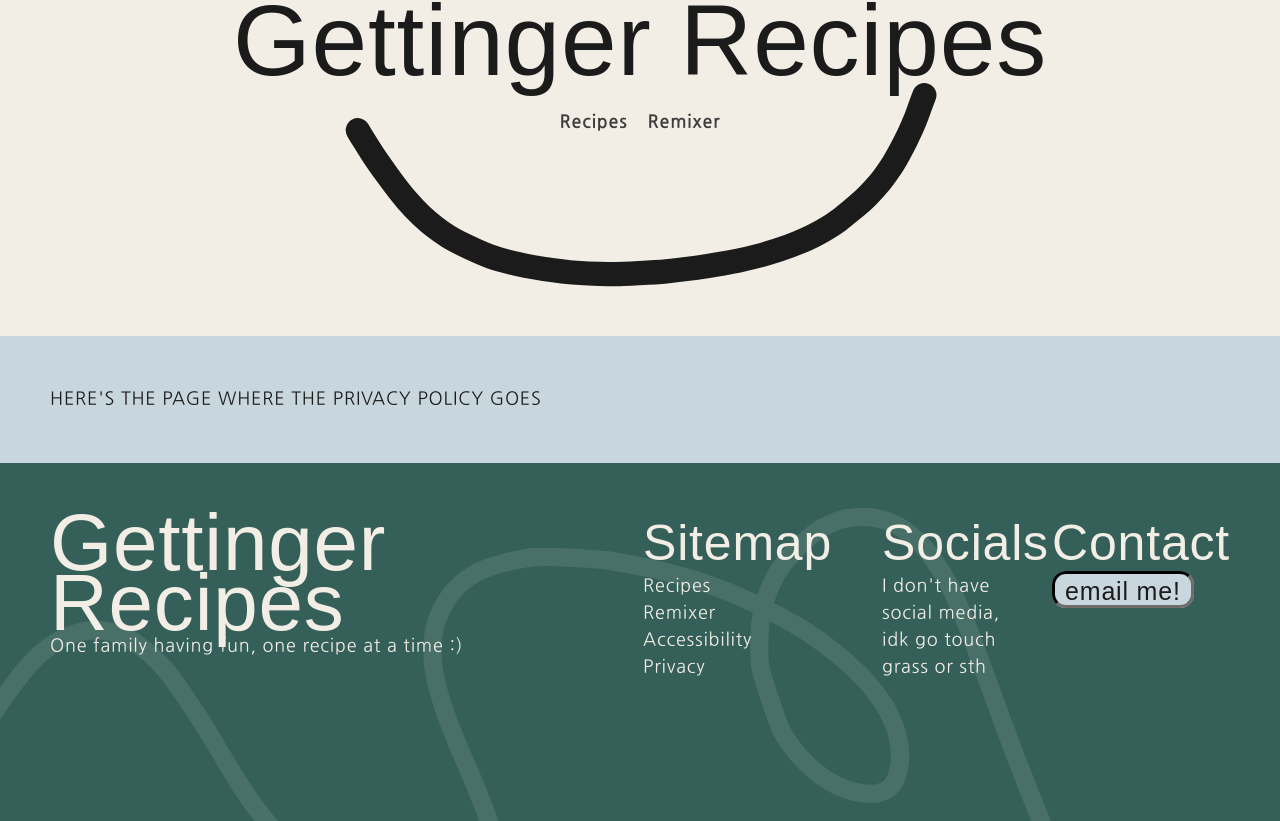
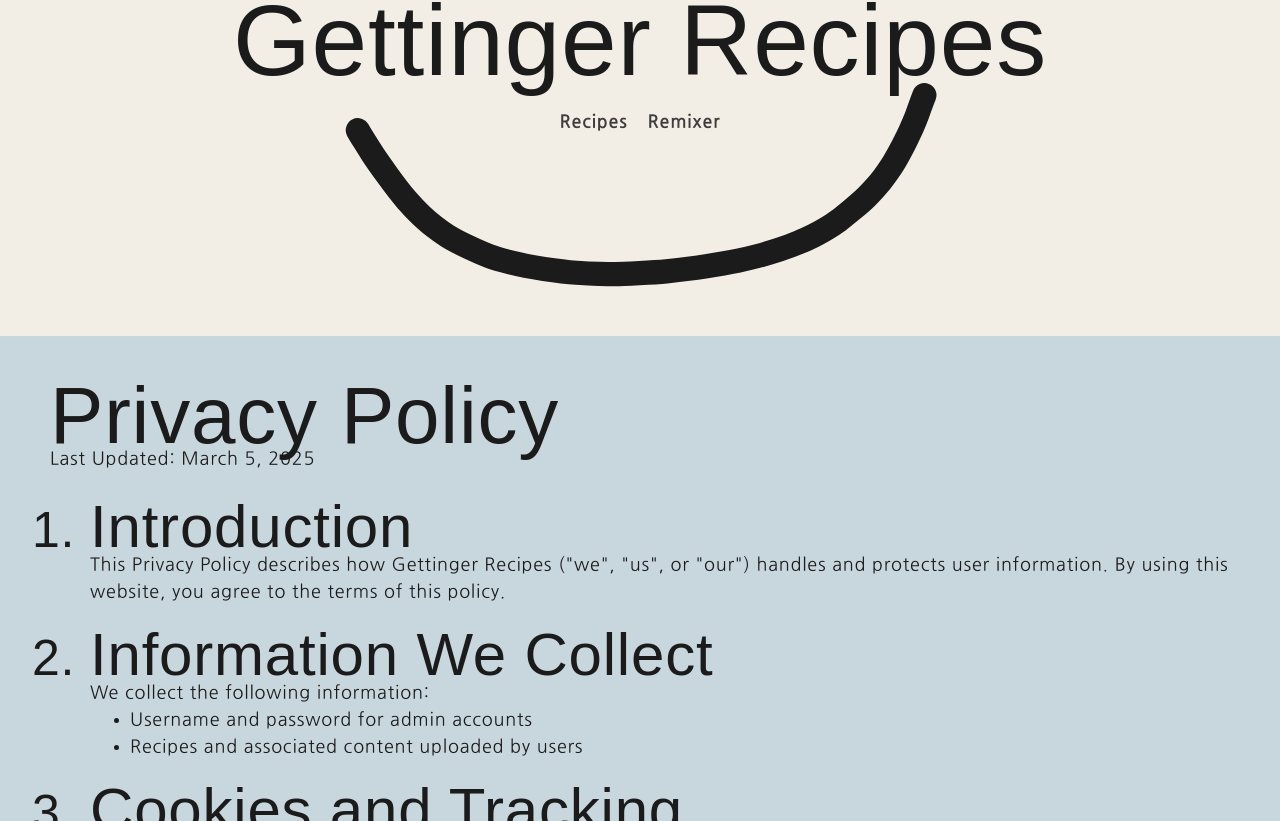
Before and after one commit to CJgett/gettinger-recipes, a Next.js app: page /privacy in a window 1280 px wide. Shown: the part 279-1100 px from the top of the page. Built offline with nearby package versions, Linux system fonts and the light colour scheme; no server answers; a web font is replaced by a local one.

Commit message:
add, style privacy policy

```diff
--- a/app/privacy/page.jsx
+++ b/app/privacy/page.jsx
@@ -1,8 +1,99 @@
+import '../styles/privacy.css';
+
 export default function PrivacyPage() {
 
   return (
-    <section>
-    HERE'S THE PAGE WHERE THE PRIVACY POLICY GOES
+    <section className="normal-lists">
+
+      <h2>Privacy Policy</h2>
+
+      Last Updated: March 5, 2025
+
+      <ol className="li-gap">
+        <li>
+          <h3>Introduction</h3>
+            This Privacy Policy describes how Gettinger Recipes ("we", "us", or "our") handles and protects user information. By using this website, you agree to the terms of this policy.
+        </li>
+
+        <li>
+          <h3>Information We Collect</h3>
+          We collect the following information:
+            <ul>
+              <li>Username and password for admin accounts</li>
+              <li>Recipes and associated content uploaded by users</li>
+            </ul>
+        </li>
+
+        <li>
+          <h3>Cookies and Tracking</h3>
+          This cookie is used solely to maintain your logged-in status and ensure the security of the admin area.
+          The cookie is temporary and expires when you log out or close your browser.
+
+          We do not use cookies for tracking, analytics, or marketing purposes.
+        </li>
+
+        <li>
+          <h3>Purpose of Data Collection</h3>
+          The primary purpose of collecting user data is to allow registered users to upload and manage their recipes on our platform.
+        </li>
+
+        <li>
+          <h3>Age Restrictions</h3>
+          Gettinger Recipes is intended for users who are 13 years of age or older. Users under 13 are not permitted to create accounts or use our services. If we discover that a user under 13 has provided personal information, we will promptly delete that information.
+        </li>
+
+        <li>
+          <h3>Data Retention</h3>
+            Users can request account deletion by sending an email to <a href='mailto:cjgettinger@gmail.com'>cjgettinger(at)gmail.com</a>.
+        </li>
+
+        <li>
+          <h3>Data Security</h3>
+            We implement the following security measures:
+            <ul>
+              <li>Password encryption</li>
+              <li>Secure hosting infrastructure</li>
+              <li>Protection against unauthorized access</li>
+            </ul>
+        </li>
+
+        <li>
+          <h3>Third-Party Services</h3>
+            Gettinger Recipes uses Vercel as our hosting provider. Vercel collects information about website traffic, including:
+            <ul>
+              <li>End User IP address</li>
+              <li>Location information derived from IP address</li>
+              <li>System configuration information</li>
+            </ul>
+            This data is collected to ensure the proper functioning, security, and performance of our website.
+            For more details about Vercel's data collection practices, please review their <a href='https://vercel.com/legal/privacy-policy#information-we-collect-from-customers' target='_blank'>Privacy Policy</a>.
+</li>
+
+        <li>
+          <h3>User Rights</h3>
+            Users have the right to:
+            <ul>
+              <li>Request deletion of their account</li>
+              <li>Access their uploaded content</li>
+              <li>Ensure the accuracy of their information</li>
+            </ul>
+        </li>
+
+        <li>
+          <h3>Geographic Considerations</h3>
+            We comply with privacy regulations applicable in the United States and European Union, including GDPR and CCPA standards.
+        </li>
+
+        <li>
+          <h3>Policy Updates</h3>
+            We reserve the right to modify this privacy policy at any time. Changes will be effective immediately upon posting on Gettinger Recipes. We encourage users to review this policy periodically.
+        </li>
+
+        <li>
+          <h3>Contact Information</h3>
+          For any privacy-related questions or concerns, please contact us by emailing Carly at <a href='mailto:cjgettinger@gmail.com'>cjgettinger(at)gmail.com</a>.
+        </li>
+      </ol>
     </section>
   );
 }
--- /dev/null
+++ b/app/styles/privacy.css
@@ -0,0 +1,11 @@
+ol {
+    margin-top: 20px;
+
+    &> li {
+        &::marker {
+            font-size: 50px;
+            font-family: var(--font-dongle);
+        }
+    }
+
+}
--- a/app/styles/styles.css
+++ b/app/styles/styles.css
@@ -152,6 +152,23 @@ section {
   @media (max-width: 576px) {
     padding: 20px;
   }
+
+  &.normal-lists{
+    ul {
+      list-style-type: disc;
+    }
+    ol {
+      list-style-type: decimal;
+    }
+  }
+}
+
+ol, ul {
+  &.li-gap {
+    &>li:not(:last-child) {
+      margin-bottom: 15px;
+    }
+  }
 }
 
 .narrow-section {
```
